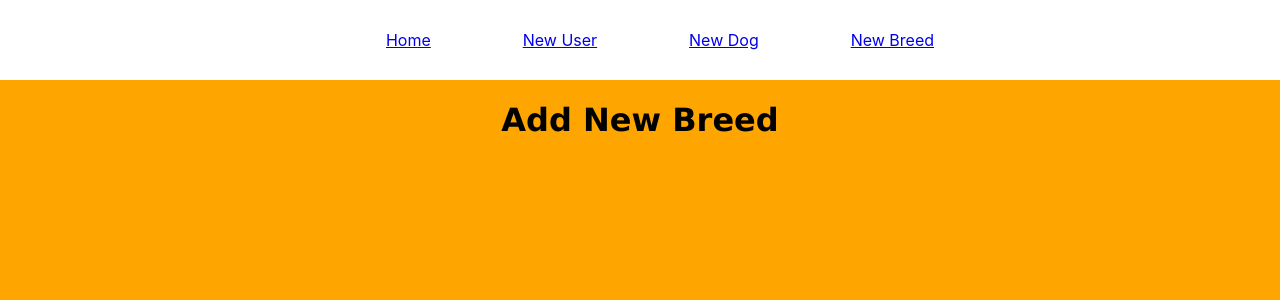
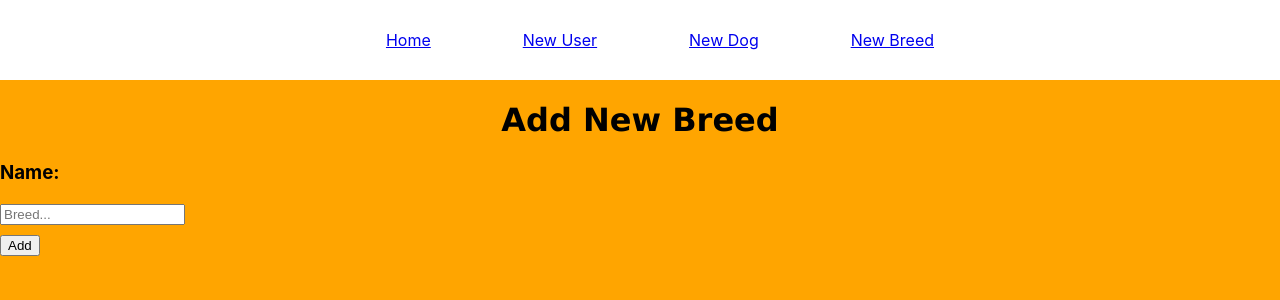
Before and after one commit to Calvinfr96/puppy-pics-front-end, a React (Create React App) app: page /new/breed in a window 1280 px wide. Shown: the top 300 px of the page. Built offline with nearby package versions, Linux system fonts and the light colour scheme.

Commit message:
Create forms to add new user and new breed

```diff
--- a/src/components/NewBreedForm.js
+++ b/src/components/NewBreedForm.js
@@ -1,9 +1,53 @@
-import React from 'react'
+import React, {useState, useEffect} from 'react'
 
 function NewBreedForm() {
+    const baseURL = "https://desolate-waters-34836.herokuapp.com"
+    const [formData, setFormData] = useState({
+        name: ""
+    })
+    const [errors, setErrors] = useState(null)
+
+    function handleChange(event) {
+        const name = event.target.name
+        let value = event.target.value
+
+        setFormData({
+            ...formData,
+            [name]:value
+        })
+    }
+
+    const addUser = async () => {
+        const configObj = {
+            method: "POST",
+            headers: {'Content-Type':'application/json'},
+            body: JSON.stringify({
+                ...formData
+            })
+        }
+
+        const data = await fetch(`${baseURL}/breeds`, configObj)
+        const newBreed = await data.json()
+        setErrors(newBreed.errors)
+    }
+
+    function handleSubmit(event) {
+        event.preventDefault()
+        addUser()
+        setFormData({
+            name: ""
+        })
+    }
+
     return (
         <div>
             <h1>Add New Breed</h1>
+            <form onSubmit={handleSubmit}>
+                <h3>Name:</h3>
+                <input type="text" name="name" value={formData.name} onChange={handleChange} placeholder="Breed..." required></input>
+                <button type="submit" className="submit">Add</button>
+                {errors ? <h3 className="error">{`Breed ${errors.name[0]}`}</h3> : null}
+            </form>
         </div>
     )
 }
--- a/src/components/NewDogForm.js
+++ b/src/components/NewDogForm.js
@@ -71,9 +71,9 @@ function NewDogForm() {
                     {options}
                 </select>
                 <h3>Image:</h3>
-                <input type="text" name="image_url" value={formData.image_url} onChange={handleChange} placeholder="Image URL" required></input>
+                <input type="text" name="image_url" value={formData.image_url} onChange={handleChange} placeholder="Image URL..." required></input>
                 <button type="submit" className="submit">Add</button>
-                {errors ? <h3 className="error">{`image ${errors.image_url[0]}`}</h3> : null}
+                {errors ? <h3 className="error">{`Image ${errors.image_url[0]}`}</h3> : null}
             </form>
         </div>
     )
--- a/src/components/NewUserFrom.js
+++ b/src/components/NewUserFrom.js
@@ -1,9 +1,53 @@
-import React from 'react'
+import React, {useState, useEffect} from 'react'
 
 function NewUserFrom() {
+    const baseURL = "https://desolate-waters-34836.herokuapp.com"
+    const [formData, setFormData] = useState({
+        name: ""
+    })
+    const [errors, setErrors] = useState(null)
+
+    function handleChange(event) {
+        const name = event.target.name
+        let value = event.target.value
+
+        setFormData({
+            ...formData,
+            [name]:value
+        })
+    }
+
+    const addUser = async () => {
+        const configObj = {
+            method: "POST",
+            headers: {'Content-Type':'application/json'},
+            body: JSON.stringify({
+                ...formData
+            })
+        }
+
+        const data = await fetch(`${baseURL}/users`, configObj)
+        const newUser = await data.json()
+        setErrors(newUser.errors)
+    }
+
+    function handleSubmit(event) {
+        event.preventDefault()
+        addUser()
+        setFormData({
+            name: ""
+        })
+    }
+
     return (
         <div>
            <h1>Add New User</h1>
+           <form onSubmit={handleSubmit}>
+                <h3>Name:</h3>
+                <input type="text" name="name" value={formData.name} onChange={handleChange} placeholder="Name..." required></input>
+                <button type="submit" className="submit">Add</button>
+                {errors ? <h3 className="error">{`Name ${errors.name[0]}`}</h3> : null}
+           </form>
         </div>
     )
 }
```
